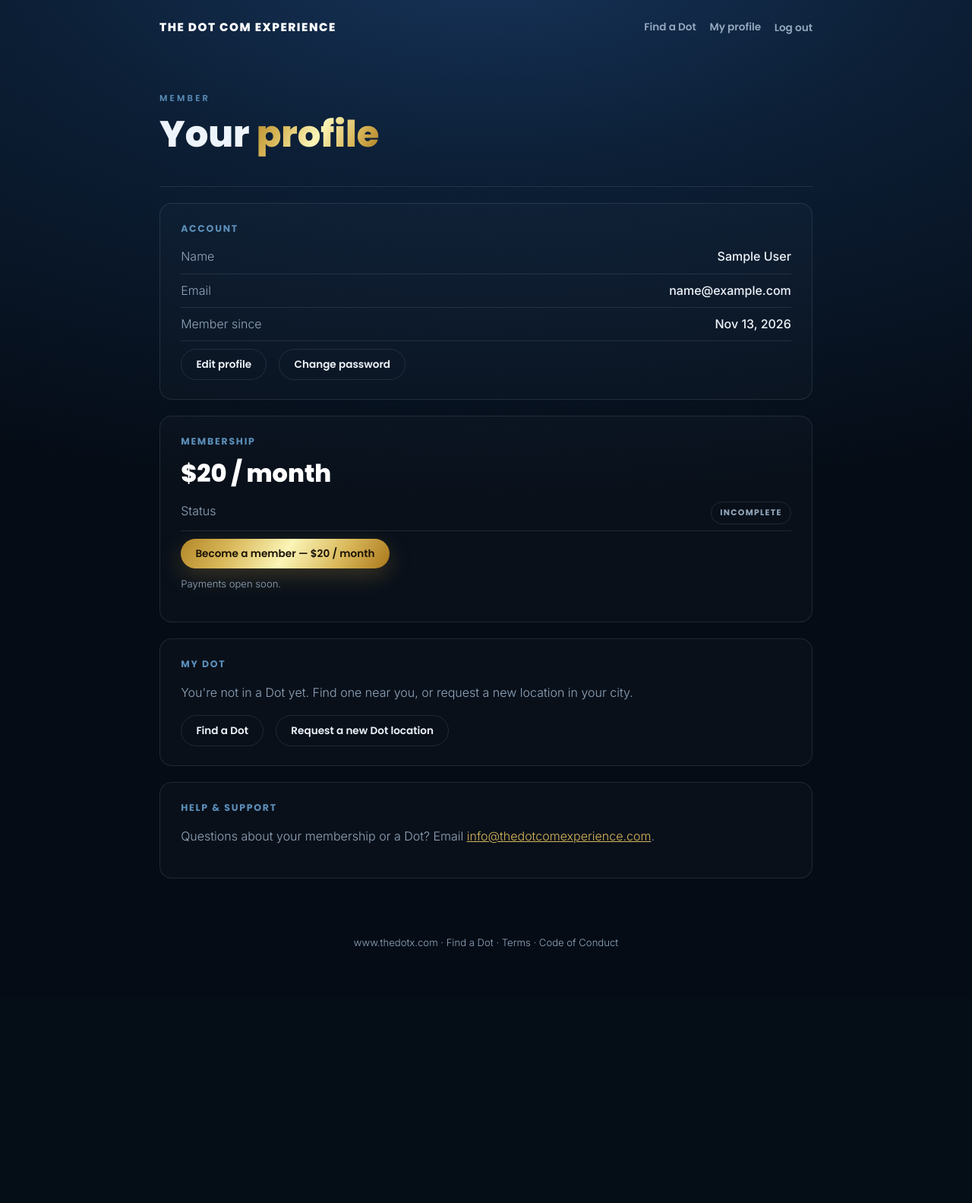
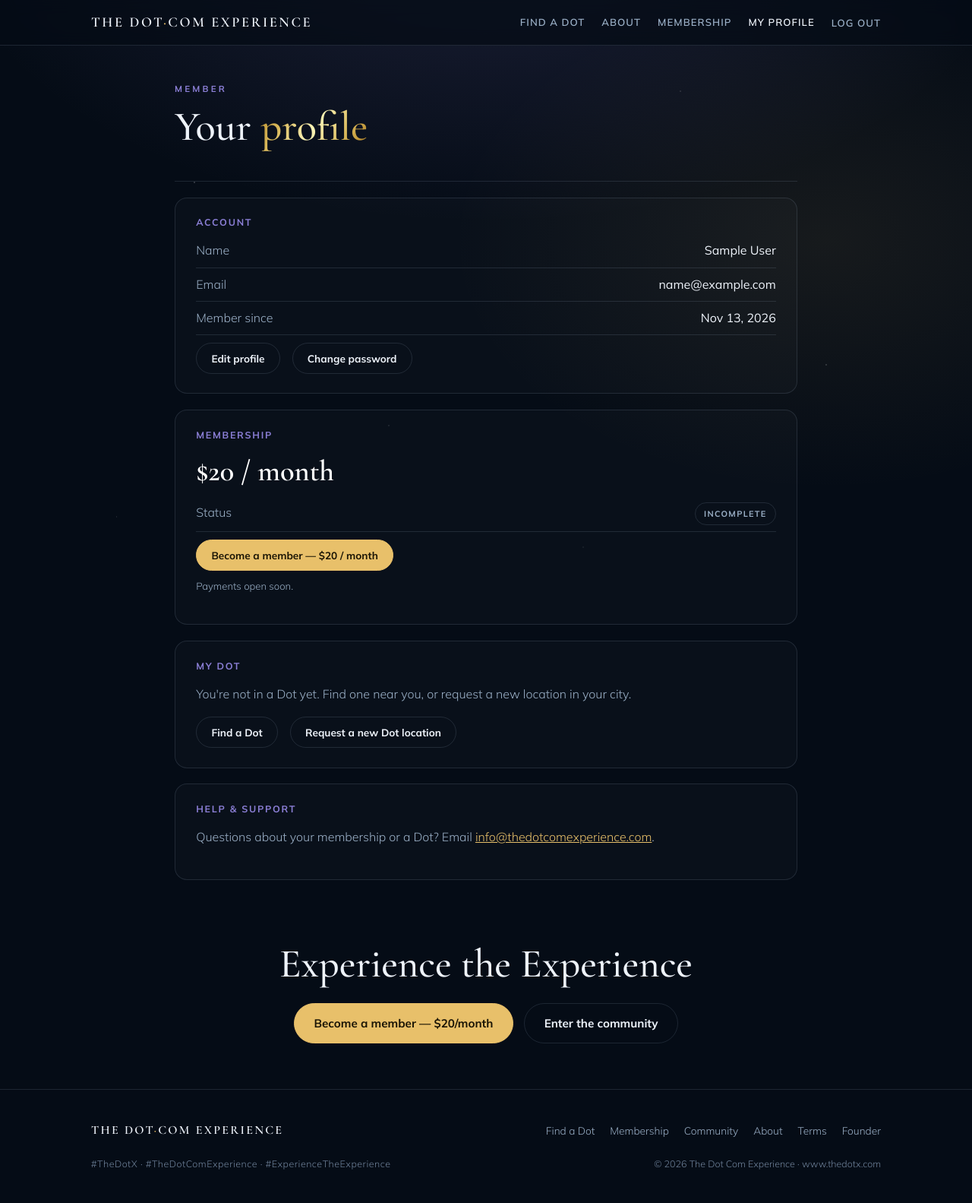
Before and after one commit to Abelcesq/thedotcomexperience, a Django app: page /accounts/profile/ in a window 1280 px wide. Shown: the whole page at 76% size. Before the commit the page ends 1246 px from the top, so only its background shows below. Run offline with Django 5.2, Linux system fonts and the light colour scheme; the visitor is signed in with stand-in values (Sample User, id 1); data comes from the database, SQL or seed files in the repository.

Commit message:
Members app: unify chrome with the home page
Rework the members base template and CSS to match the home page: the same
sticky nav banner (brand + Find a Dot / About / Membership + member-aware
Log in/Join or My profile/Log out), the same cosmic background (violet/gold
glows + starfield), Cormorant Garamond + Mulish fonts, and the same closing
"Experience the Experience" band and footer. This applies to login, signup,
join, profile, and the Dots finder. Cross-site links use absolute thedotx.com
URLs; in-app links use Django url tags.

Co-Authored-By: Claude Opus 4.8 <noreply@anthropic.com>
Claude-Session: https://claude.ai/code/session_0152c3pgABouTGczTigWhQVV

```diff
--- a/membership/static/css/app.css
+++ b/membership/static/css/app.css
@@ -1,46 +1,68 @@
 :root{
-  --ink:#eef4fb;--muted:#93a7bd;--denim:#5b8fb9;--line:rgba(147,167,189,.16);
-  --gold:linear-gradient(120deg,#b38728,#d9b85a 24%,#fbf5b7 50%,#d9b85a 76%,#aa771c);
-  --gold-solid:#d9b85a;--maxw:860px;
+  color-scheme:dark;
+  --bg:#050c16; --fg:#eef3fa; --ink:#eef3fa; --muted:#9bb0c7; --denim:#8b7fd6;
+  --line:rgba(173,197,228,.14); --gold:#e8c06a; --gold-solid:#e8c06a;
+  --gold-grad:linear-gradient(120deg,#b38728,#d9b85a 24%,#fbf5b7 50%,#d9b85a 76%,#aa771c);
+  --font-display:"Cormorant Garamond",Georgia,"Times New Roman",serif;
+  --font-body:"Mulish",-apple-system,BlinkMacSystemFont,"Segoe UI",sans-serif;
+  --maxw:1080px; --readw:860px;
 }
 *{box-sizing:border-box}
 html{scroll-behavior:smooth}
-body{margin:0;background:#050c16;color:var(--ink);font-family:"Inter",system-ui,sans-serif;font-weight:300;line-height:1.7;-webkit-font-smoothing:antialiased}
-#cosmos{position:fixed;inset:0;z-index:-1;background:radial-gradient(120% 90% at 50% -8%,#17345a 0%,#0c1f36 40%,#050c16 100%)}
-.shell{width:min(92%,var(--maxw));margin-inline:auto}
+body{margin:0;color:var(--fg);font-family:var(--font-body);font-weight:300;line-height:1.7;-webkit-font-smoothing:antialiased;overflow-x:hidden;
+  background:
+    radial-gradient(1200px 700px at 50% -8%, rgba(139,127,214,.18), transparent 60%),
+    radial-gradient(900px 600px at 85% 20%, rgba(232,192,106,.08), transparent 55%),
+    var(--bg);}
+body::after{content:"";position:fixed;inset:0;z-index:0;pointer-events:none;opacity:.5;
+  background-image:
+    radial-gradient(1.4px 1.4px at 20% 30%, rgba(255,255,255,.7), transparent),
+    radial-gradient(1.2px 1.2px at 70% 15%, rgba(255,255,255,.5), transparent),
+    radial-gradient(1.1px 1.1px at 40% 70%, rgba(255,255,255,.45), transparent),
+    radial-gradient(1.5px 1.5px at 85% 60%, rgba(255,255,255,.55), transparent),
+    radial-gradient(1px 1px at 12% 85%, rgba(255,255,255,.4), transparent),
+    radial-gradient(1px 1px at 60% 90%, rgba(255,255,255,.4), transparent);
+  background-repeat:no-repeat;}
+.shell{width:100%;max-width:var(--readw);margin-inline:auto;padding-inline:max(20px,env(safe-area-inset-left,0px));position:relative;z-index:1}
+.wrap{width:100%;max-width:var(--maxw);margin-inline:auto;padding-inline:max(20px,env(safe-area-inset-left,0px));position:relative;z-index:1}
 a{color:var(--gold-solid)}
-h1,h2,h3{font-family:"Poppins",sans-serif;line-height:1.18;margin:0}
-.gold{background:var(--gold);-webkit-background-clip:text;background-clip:text;color:transparent}
-.eyebrow{font-family:"Poppins",sans-serif;font-weight:600;letter-spacing:.28em;text-transform:uppercase;font-size:.72rem;color:var(--denim)}
-/* nav */
-.nav{display:flex;justify-content:space-between;align-items:center;gap:1rem;padding:1.4rem 0;flex-wrap:wrap}
-.nav .brand{font-family:"Poppins",sans-serif;font-weight:800;text-transform:uppercase;letter-spacing:.1em;font-size:.95rem;color:#fff;text-decoration:none}
-.navlinks{display:flex;align-items:center;gap:1.1rem;flex-wrap:wrap}
-.navlinks a{font-family:"Poppins",sans-serif;font-weight:600;font-size:.85rem;color:var(--muted);text-decoration:none}
-.navlinks a:hover{color:#fbf5b7}
-.inline-form{display:inline;margin:0}
-.linkbtn{background:none;border:none;font-family:"Poppins",sans-serif;font-weight:600;font-size:.85rem;color:var(--muted);cursor:pointer;padding:0}
-.linkbtn:hover{color:#fbf5b7}
+h1,h2,h3{font-family:var(--font-display);line-height:1.12;margin:0}
+.gold{background:var(--gold-grad);-webkit-background-clip:text;background-clip:text;color:transparent}
+.eyebrow{font-family:var(--font-body);font-weight:700;letter-spacing:.28em;text-transform:uppercase;font-size:.72rem;color:var(--denim)}
+/* NAV — matches home */
+header.nav{position:sticky;top:0;z-index:20;backdrop-filter:blur(10px);background:rgba(5,12,22,.72);border-bottom:1px solid var(--line)}
+.nav .wrap{display:flex;align-items:center;justify-content:space-between;gap:16px;padding-block:14px;flex-wrap:wrap}
+.brand{font-family:var(--font-display);font-size:1.15rem;letter-spacing:.14em;text-transform:uppercase;color:var(--fg);text-decoration:none;font-weight:600;white-space:nowrap}
+.brand b{color:var(--gold);font-weight:600}
+nav.links{display:flex;gap:22px;align-items:center;flex-wrap:wrap}
+nav.links a{color:var(--muted);text-decoration:none;font-size:.82rem;letter-spacing:.08em;text-transform:uppercase;font-weight:600}
+nav.links a:hover{color:var(--fg)}
+nav.links a.login{color:var(--fg)}
+.logout-form{display:inline;margin:0}
+.linklike{background:none;border:none;color:var(--muted);text-transform:uppercase;letter-spacing:.08em;font-size:.82rem;font-weight:600;font-family:var(--font-body);cursor:pointer;padding:0}
+.linklike:hover{color:var(--fg)}
 /* buttons */
-.btn{display:inline-flex;align-items:center;gap:.5rem;font-family:"Poppins",sans-serif;font-weight:600;font-size:1rem;color:#1a1206;text-decoration:none;padding:.85rem 1.8rem;border:none;border-radius:999px;background:var(--gold);box-shadow:0 10px 30px rgba(191,149,63,.26);cursor:pointer;transition:transform .2s ease}
-.btn:hover{transform:translateY(-2px)}
+.btn{display:inline-flex;align-items:center;gap:.5rem;font-family:var(--font-body);font-weight:700;font-size:.95rem;color:#1a1405;text-decoration:none;padding:.8rem 1.6rem;border:1px solid var(--gold);border-radius:999px;background:var(--gold);cursor:pointer;transition:transform .15s ease,background .15s}
+.btn:hover{transform:translateY(-1px);background:#f0ce82}
+.btn-gold{background:var(--gold);color:#1a1405;border:1px solid var(--gold)}
 .btn-sm{padding:.5rem 1.2rem;font-size:.85rem}
-.btn-ghost{background:transparent;color:var(--ink);border:1px solid var(--line);box-shadow:none}
-.btn-ghost:hover{border-color:var(--gold-solid);color:#fbf5b7}
+.btn-ghost{background:transparent;color:var(--fg);border:1px solid var(--line)}
+.btn-ghost:hover{border-color:var(--gold);color:var(--gold);background:transparent}
+nav.links .btn,nav.links .btn-gold{padding:9px 18px;font-size:.85rem}
 /* cards / sections */
 .hero{text-align:center;padding:2.6rem 0 2rem;border-bottom:1px solid var(--line)}
-.hero h1{font-size:clamp(2rem,5.5vw,3rem);font-weight:800;margin:.5rem 0}
+.hero h1{font-size:clamp(2.2rem,6vw,3.4rem);font-weight:500;margin:.5rem 0}
 .hero p{color:var(--muted);max-width:52ch;margin:1rem auto 0}
 .card{border:1px solid var(--line);border-radius:16px;padding:1.6rem 1.7rem;background:rgba(255,255,255,.02);margin:1.3rem 0}
-.card h2{font-size:1.25rem;font-weight:700;margin-bottom:.5rem}
-.card h3{font-size:.78rem;letter-spacing:.14em;text-transform:uppercase;color:var(--denim);font-weight:700;margin-bottom:.5rem}
+.card h2{font-size:1.5rem;font-weight:500;margin-bottom:.5rem}
+.card h3{font-family:var(--font-body);font-size:.78rem;letter-spacing:.14em;text-transform:uppercase;color:var(--denim);font-weight:700;margin-bottom:.5rem}
 .row{display:flex;justify-content:space-between;gap:1rem;flex-wrap:wrap;padding:.5rem 0;border-bottom:1px solid var(--line)}
 .row:last-child{border-bottom:none}
 .row .k{color:var(--muted)}
 .row .v{color:var(--ink);font-weight:500;text-align:right}
-.price{font-family:"Poppins",sans-serif;font-weight:800;font-size:2rem;color:#fff}
-.price span{font-size:.95rem;color:var(--muted);font-weight:400}
-.pill{display:inline-block;font-family:"Poppins",sans-serif;font-size:.68rem;letter-spacing:.12em;text-transform:uppercase;font-weight:700;padding:.3rem .7rem;border-radius:999px;border:1px solid var(--line)}
+.price{font-family:var(--font-display);font-weight:600;font-size:2.4rem;color:#fff}
+.price span{font-size:.95rem;color:var(--muted);font-weight:400;font-family:var(--font-body)}
+.pill{display:inline-block;font-family:var(--font-body);font-size:.68rem;letter-spacing:.12em;text-transform:uppercase;font-weight:700;padding:.3rem .7rem;border-radius:999px;border:1px solid var(--line)}
 .pill.active{color:#8fe3bf;border-color:rgba(143,227,191,.4)}
 .pill.past_due{color:#f0c674;border-color:rgba(240,198,116,.4)}
 .pill.canceled,.pill.incomplete{color:var(--muted)}
@@ -48,10 +70,10 @@ h1,h2,h3{font-family:"Poppins",sans-serif;line-height:1.18;margin:0}
 /* forms */
 form.cols{display:grid;gap:1rem}
 .field{display:grid;gap:.35rem}
-.field label{font-family:"Poppins",sans-serif;font-size:.72rem;letter-spacing:.1em;text-transform:uppercase;color:var(--muted);font-weight:700}
+.field label{font-family:var(--font-body);font-size:.72rem;letter-spacing:.1em;text-transform:uppercase;color:var(--muted);font-weight:700}
 .field input[type=text],.field input[type=email],.field input[type=password],.field input[type=tel],.field textarea,
 input[type=text],input[type=email],input[type=password]{
-  width:100%;padding:.8rem 1rem;border-radius:10px;border:1px solid var(--line);background:#060f1d;color:var(--ink);font-family:"Inter",sans-serif;font-size:1rem}
+  width:100%;padding:.8rem 1rem;border-radius:10px;border:1px solid var(--line);background:#060f1d;color:var(--ink);font-family:var(--font-body);font-size:1rem}
 input:focus,textarea:focus{outline:2px solid var(--gold-solid);outline-offset:1px;border-color:transparent}
 .helptext,.help{font-size:.82rem;color:var(--muted)}
 .checkbox{display:flex;gap:.6rem;align-items:flex-start;font-size:.95rem;color:#cdd8e6}
@@ -69,12 +91,12 @@ input:focus,textarea:focus{outline:2px solid var(--gold-solid);outline-offset:1p
 .msg.error{border-color:rgba(227,155,155,.4);color:#f0c9c9}
 /* results */
 .dot-result{border:1px solid var(--line);border-radius:14px;padding:1.2rem 1.3rem;margin:.8rem 0;background:rgba(255,255,255,.02)}
-.dot-result h3{font-size:1.1rem;color:#fff;margin-bottom:.3rem}
+.dot-result h3{font-size:1.25rem;color:#fff;margin-bottom:.3rem}
 .muted{color:var(--muted)}
 /* Find-a-Dot interactive map (dark, cosmic) */
 .map-wrap{position:relative;height:440px;margin:1rem 0 .4rem;border-radius:16px;overflow:hidden;border:1px solid var(--line);box-shadow:0 18px 50px rgba(0,0,0,.35)}
 #dotmap{height:100%;width:100%;background:#060e1d}
-.leaflet-container{font-family:"Inter",sans-serif;background:#060e1d}
+.leaflet-container{font-family:var(--font-body);background:#060e1d}
 #dotmap .leaflet-tile-pane{filter:brightness(.82) contrast(1.05) saturate(2.3) sepia(.65) hue-rotate(186deg)}
 .dot-marker{position:relative;width:32px;height:32px}
 .dot-marker .count{position:relative;z-index:2;display:flex;align-items:center;justify-content:center;width:32px;height:32px;border-radius:50%;
@@ -88,8 +110,17 @@ input:focus,textarea:focus{outline:2px solid var(--gold-solid);outline-offset:1p
 .leaflet-control-zoom a{background:#0c1f36;color:var(--ink);border-color:var(--line)}
 .leaflet-control-zoom a:hover{background:#13233b}
 @media(max-width:640px){.map-wrap{height:340px}}
-footer{padding:2.4rem 0 3rem;text-align:center}
-.foot-url{color:var(--muted);font-size:.82rem}
-.foot-url a{color:var(--muted);text-decoration:none}
-.foot-url a:hover{color:#fbf5b7}
+/* CLOSING + FOOTER — matches home */
+.closing{text-align:center;padding-block:60px;position:relative;z-index:1}
+.closing h2{font-size:clamp(2.1rem,5vw,3.3rem);font-weight:500}
+.hero-cta{display:flex;gap:14px;justify-content:center;flex-wrap:wrap;margin-top:22px}
+footer{border-top:1px solid var(--line);padding-block:40px;color:var(--muted);position:relative;z-index:1}
+footer .wrap{display:flex;flex-direction:column;gap:20px}
+.frow{display:flex;justify-content:space-between;gap:20px;flex-wrap:wrap;align-items:center}
+.flinks{display:flex;gap:20px;flex-wrap:wrap}
+footer a{color:var(--muted);text-decoration:none;font-size:.86rem}
+footer a:hover{color:var(--gold)}
+.tags{font-size:.78rem;color:#6f829a;letter-spacing:.04em}
+.fine{font-size:.78rem;color:#6f829a}
+@media(max-width:640px){nav.links a.hide-sm{display:none}}
 @media (prefers-reduced-motion:reduce){*{animation:none!important;transition:none!important}}
--- a/membership/templates/base.html
+++ b/membership/templates/base.html
@@ -10,26 +10,27 @@
 <link rel="icon" type="image/svg+xml" href="{% static 'favicon.svg' %}">
 <link rel="preconnect" href="https://fonts.googleapis.com">
 <link rel="preconnect" href="https://fonts.gstatic.com" crossorigin>
-<link href="https://fonts.googleapis.com/css2?family=Poppins:wght@300;400;600;700;800&family=Inter:wght@300;400;500&display=swap" rel="stylesheet">
+<link href="https://fonts.googleapis.com/css2?family=Cormorant+Garamond:ital,wght@0,400;0,500;0,600;1,500&family=Mulish:wght@300;400;600;700&display=swap" rel="stylesheet">
 <link rel="stylesheet" href="{% static 'css/app.css' %}">
 </head>
 <body>
-<div id="cosmos"></div>
-<div class="shell">
-  <nav class="nav">
-    <a class="brand" href="/">The Dot Com Experience</a>
-    <div class="navlinks">
-      <a href="/dots/">Find a Dot</a>
+<header class="nav">
+  <div class="wrap">
+    <a class="brand" href="https://www.thedotx.com/">The Dot<b>·</b>Com Experience</a>
+    <nav class="links">
+      <a class="hide-sm" href="{% url 'dots_finder' %}">Find a Dot</a>
+      <a class="hide-sm" href="https://www.thedotx.com/about">About</a>
+      <a class="hide-sm" href="{% url 'join' %}">Membership</a>
       {% if request.user.is_authenticated %}
-        <a href="{% url 'profile' %}">My profile</a>
-        <form method="post" action="{% url 'account_logout' %}" class="inline-form">{% csrf_token %}<button class="linkbtn" type="submit">Log out</button></form>
+        <a class="login" href="{% url 'profile' %}">My profile</a>
+        <form method="post" action="{% url 'account_logout' %}" class="logout-form">{% csrf_token %}<button class="linklike" type="submit">Log out</button></form>
       {% else %}
-        <a href="{% url 'account_login' %}">Log in</a>
-        <a class="btn btn-sm" href="{% url 'account_signup' %}">Join</a>
+        <a class="login" href="{% url 'account_login' %}">Log in</a>
+        <a class="btn btn-gold" href="{% url 'account_signup' %}">Join</a>
       {% endif %}
-    </div>
-  </nav>
-</div>
+    </nav>
+  </div>
+</header>
 
 <main class="shell">
   {% if messages %}
@@ -40,14 +41,33 @@
   {% block content %}{% endblock %}
 </main>
 
+<section class="closing">
+  <div class="wrap">
+    <h2>Experience the Experience</h2>
+    <div class="hero-cta">
+      <a class="btn btn-gold" href="{% url 'join' %}">Become a member — $20/month</a>
+      <a class="btn btn-ghost" href="https://www.skool.com/the-dot-comp-experience-1714/about" target="_blank" rel="noopener">Enter the community</a>
+    </div>
+  </div>
+</section>
+
 <footer>
-  <div class="shell">
-    <p class="foot-url">
-      <a href="/">www.thedotx.com</a> ·
-      <a href="/dots/">Find a Dot</a> ·
-      <a href="/terms/">Terms</a> ·
-      <a href="/terms/#conduct">Code of Conduct</a>
-    </p>
+  <div class="wrap">
+    <div class="frow">
+      <a class="brand" href="https://www.thedotx.com/" style="font-size:1rem">The Dot<b>·</b>Com Experience</a>
+      <div class="flinks">
+        <a href="{% url 'dots_finder' %}">Find a Dot</a>
+        <a href="{% url 'join' %}">Membership</a>
+        <a href="https://www.skool.com/the-dot-comp-experience-1714/about" target="_blank" rel="noopener">Community</a>
+        <a href="https://www.thedotx.com/about">About</a>
+        <a href="https://www.thedotx.com/terms">Terms</a>
+        <a href="https://abelcalderon.com/" target="_blank" rel="noopener">Founder</a>
+      </div>
+    </div>
+    <div class="frow">
+      <span class="tags">#TheDotX · #TheDotComExperience · #ExperienceTheExperience</span>
+      <span class="fine">© {% now "Y" %} The Dot Com Experience · www.thedotx.com</span>
+    </div>
   </div>
 </footer>
 </body>
```
